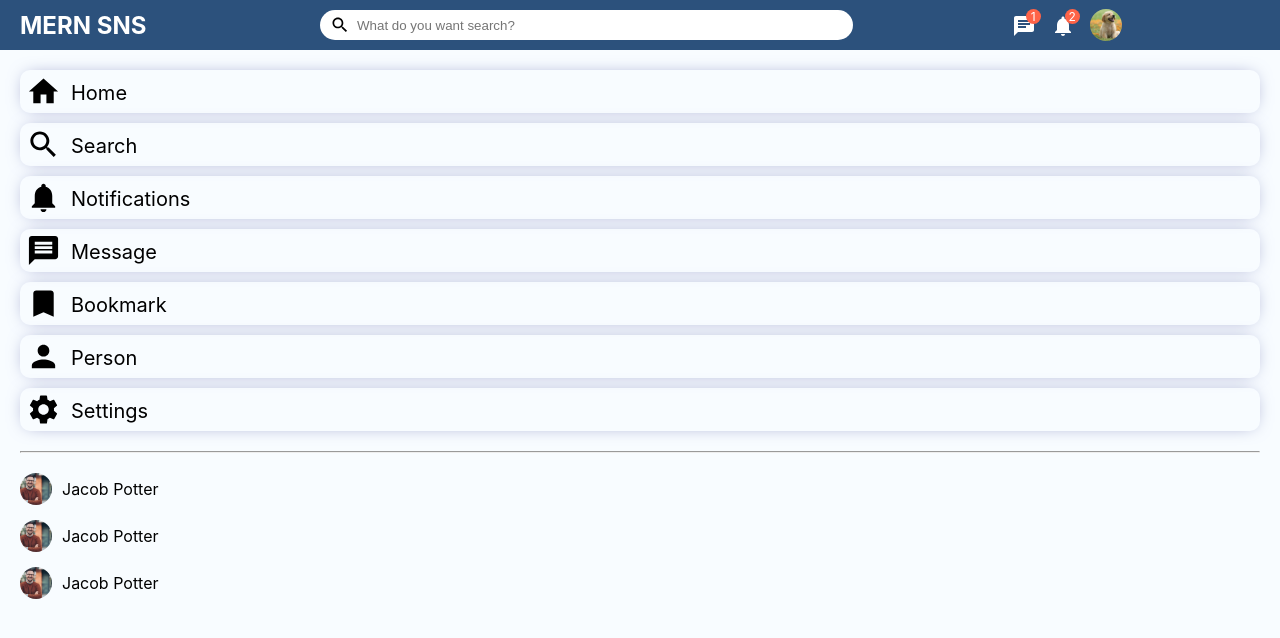
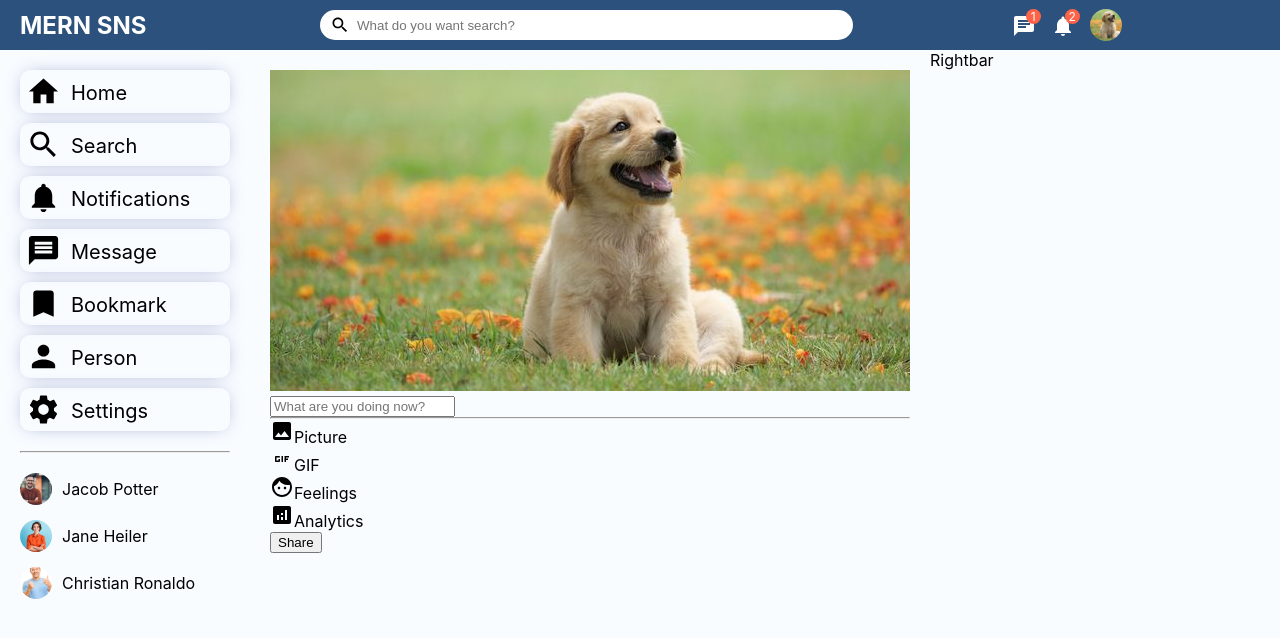
Before and after one commit to Chimoha31/MERN_SNS, a React (Create React App) app in the folder client/: page / in a window 1280 px wide. Shown: the top 638 px of the page. Built offline with nearby package versions, Linux system fonts and the light colour scheme.

Commit message:
Share components

```diff
--- a/client/src/components/rightbar/Rightbar.css
+++ b/client/src/components/rightbar/Rightbar.css
@@ -0,0 +1,3 @@
+.rightbar {
+  flex: 3.5;
+}
--- a/client/src/components/rightbar/Rightbar.jsx
+++ b/client/src/components/rightbar/Rightbar.jsx
@@ -2,7 +2,7 @@ import React from "react";
 import "../rightbar/Rightbar.css";
 
 const Rightbar = () => {
-  return <div>Rightbar</div>;
+  return <div className="rightbar">Rightbar</div>;
 };
 
 export default Rightbar;
--- /dev/null
+++ b/client/src/components/share/Share.jsx
@@ -0,0 +1,53 @@
+import React from "react";
+import "../share/Share.css";
+import ImageIcon from "@mui/icons-material/Image";
+import GifIcon from "@mui/icons-material/Gif";
+import FaceIcon from "@mui/icons-material/Face";
+import AnalyticsIcon from "@mui/icons-material/Analytics";
+
+const Share = () => {
+  return (
+    <div className="share">
+      <div className="shareWrapper">
+        <div className="shareTop">
+          <img
+            src="/assets/person/icon01.jpg"
+            alt=""
+            className="sgareProfileImg"
+          />
+          <input
+            type="text"
+            className="shareInput"
+            placeholder="What are you doing now?"
+          />
+        </div>
+        <hr className="shareHr" />
+
+
+        <div className="shareButtons">
+          <div className="shareOptions">
+            <div className="shareOptions">
+              <ImageIcon className="shareIcon" />
+              <span className="shareOptionText">Picture</span>
+            </div>
+            <div className="shareOptions">
+              <GifIcon className="shareIcon" />
+              <span className="shareOptionText">GIF</span>
+            </div>
+            <div className="shareOptions">
+              <FaceIcon className="shareIcon" />
+              <span className="shareOptionText">Feelings</span>
+            </div>
+            <div className="shareOptions">
+              <AnalyticsIcon className="shareIcon" />
+              <span className="shareOptionText">Analytics</span>
+            </div>
+          </div>
+          <button className="shareButton">Share</button>
+        </div>
+      </div>
+    </div>
+  );
+};
+
+export default Share;
--- a/client/src/components/sidebar/Sidebar.jsx
+++ b/client/src/components/sidebar/Sidebar.jsx
@@ -56,19 +56,19 @@ const Sidebar = () => {
           </li>
           <li className="sidebarFriend">
             <img
-              src="/assets/person/person01.jpg"
+              src="/assets/person/person02.jpg"
               alt=""
               className="sidebarFriendImg"
             />
-            <span className="sidebarFriendName">Jacob Potter</span>
+            <span className="sidebarFriendName">Jane Heiler</span>
           </li>
           <li className="sidebarFriend">
             <img
-              src="/assets/person/person01.jpg"
+              src="/assets/person/person03.jpg"
               alt=""
               className="sidebarFriendImg"
             />
-            <span className="sidebarFriendName">Jacob Potter</span>
+            <span className="sidebarFriendName">Christian Ronaldo</span>
           </li>
         </ul>
       </div>
--- a/client/src/components/timeline/Timeline.css
+++ b/client/src/components/timeline/Timeline.css
@@ -0,0 +1,7 @@
+.timeline {
+  flex: 6;
+}
+
+.timelineWrapper {
+  padding: 20px;
+}
--- a/client/src/components/timeline/Timeline.jsx
+++ b/client/src/components/timeline/Timeline.jsx
@@ -1,8 +1,13 @@
 import React from "react";
+import Share from "../share/Share";
 import "../timeline/Timeline.css";
 
 const Timeline = () => {
-  return <div>Timeline</div>;
+  return <div className="timeline">
+    <div className="timelineWrapper">
+      <Share />
+    </div>
+  </div>;
 };
 
 export default Timeline;
--- a/client/src/pages/home/Home.jsx
+++ b/client/src/pages/home/Home.jsx
@@ -1,8 +1,8 @@
 import React from "react";
 import Topbar from "../../components/topbar/Topbar";
 import Sidebar from "../../components/sidebar/Sidebar";
-// import Timeline from "../../components/timeline/Timeline";
-// import Rightbar from "../../components/rightbar/Rightbar";
+import Timeline from "../../components/timeline/Timeline";
+import Rightbar from "../../components/rightbar/Rightbar";
 import "../home/Home.css";
 
 const Home = () => {
@@ -11,8 +11,8 @@ const Home = () => {
       <Topbar />
       <div className="homeContainer">
         <Sidebar />
-        {/* <Timeline />
-        <Rightbar /> */}
+        <Timeline />
+        <Rightbar />
       </div>
     </>
   );
```
Also changed, not shown: client/public/assets/person/person02.jpg (added), client/public/assets/person/person03.jpg (added), client/src/components/share/Share.css (added).
